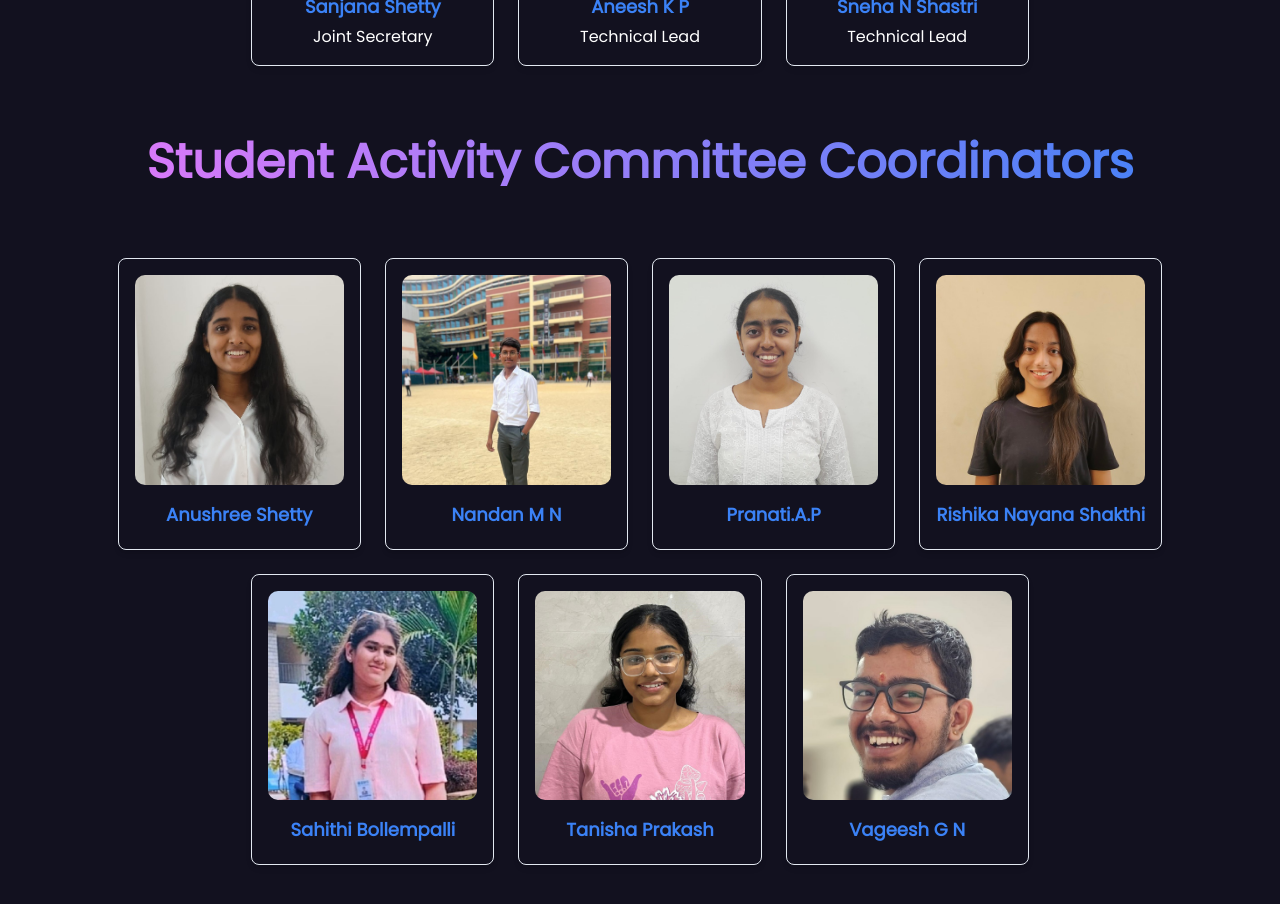
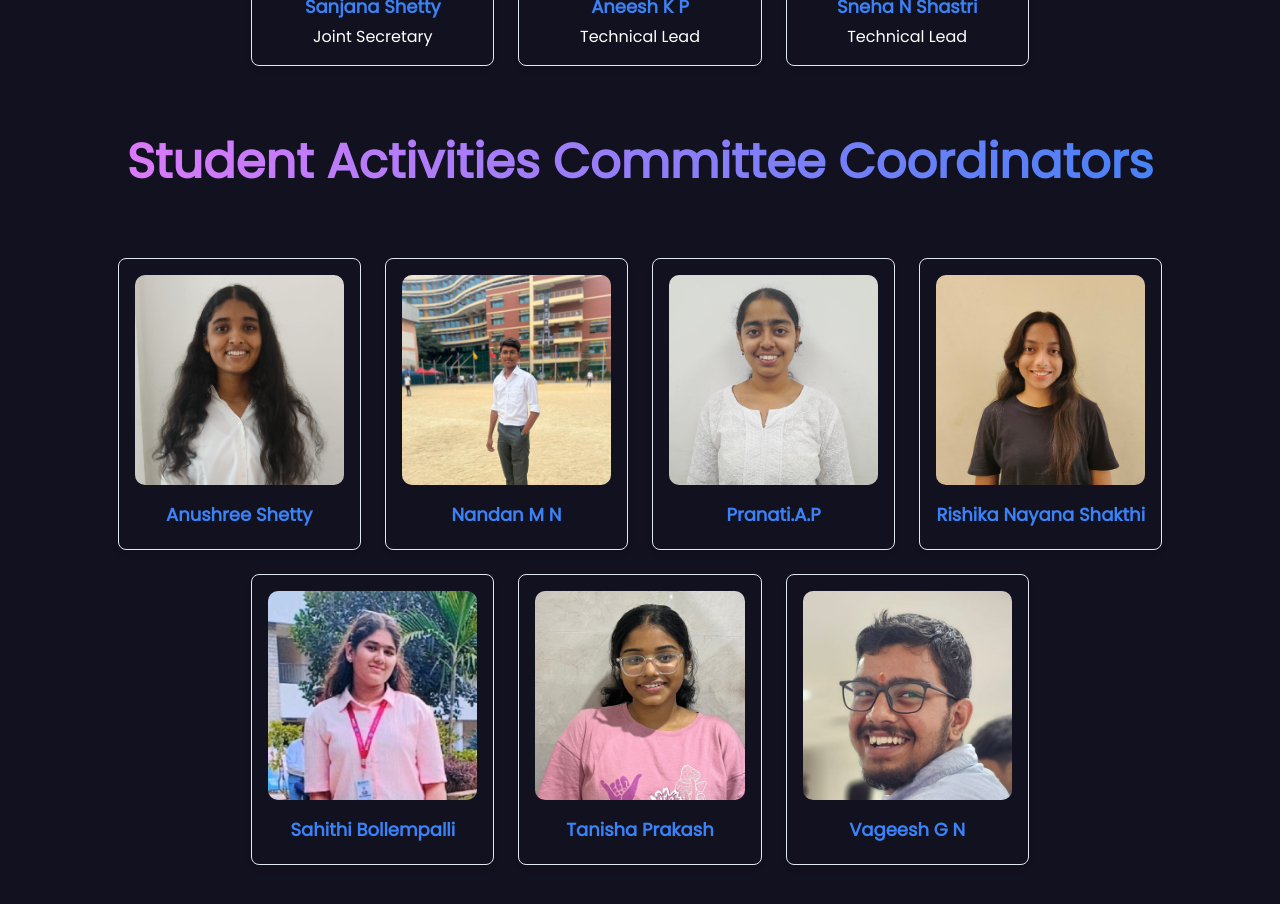
Before and after one commit to cryskram/mlweek, a Next.js app: page /committee in a window 1280 px wide. Shown: the part 900-1804 px from the top of the page. Built offline with nearby package versions, Linux system fonts and the light colour scheme.

Commit message:
:pencil2: Activity to activities

```diff
--- a/app/committee/page.tsx
+++ b/app/committee/page.tsx
@@ -101,7 +101,7 @@ const Team = () => {
       </div>
       <br /> <br /> <br />
       <h2 className="text-3xl md:text-5xl font-bold bg-gradient-to-r from-fuchsia-400 to-blue-500 bg-clip-text text-transparent text-center">
-        Student Activity Committee Coordinators
+        Student Activities Committee Coordinators
       </h2>{" "}
       <br /> <br /> <br />
       <div className="flex flex-wrap justify-center gap-6">
```
